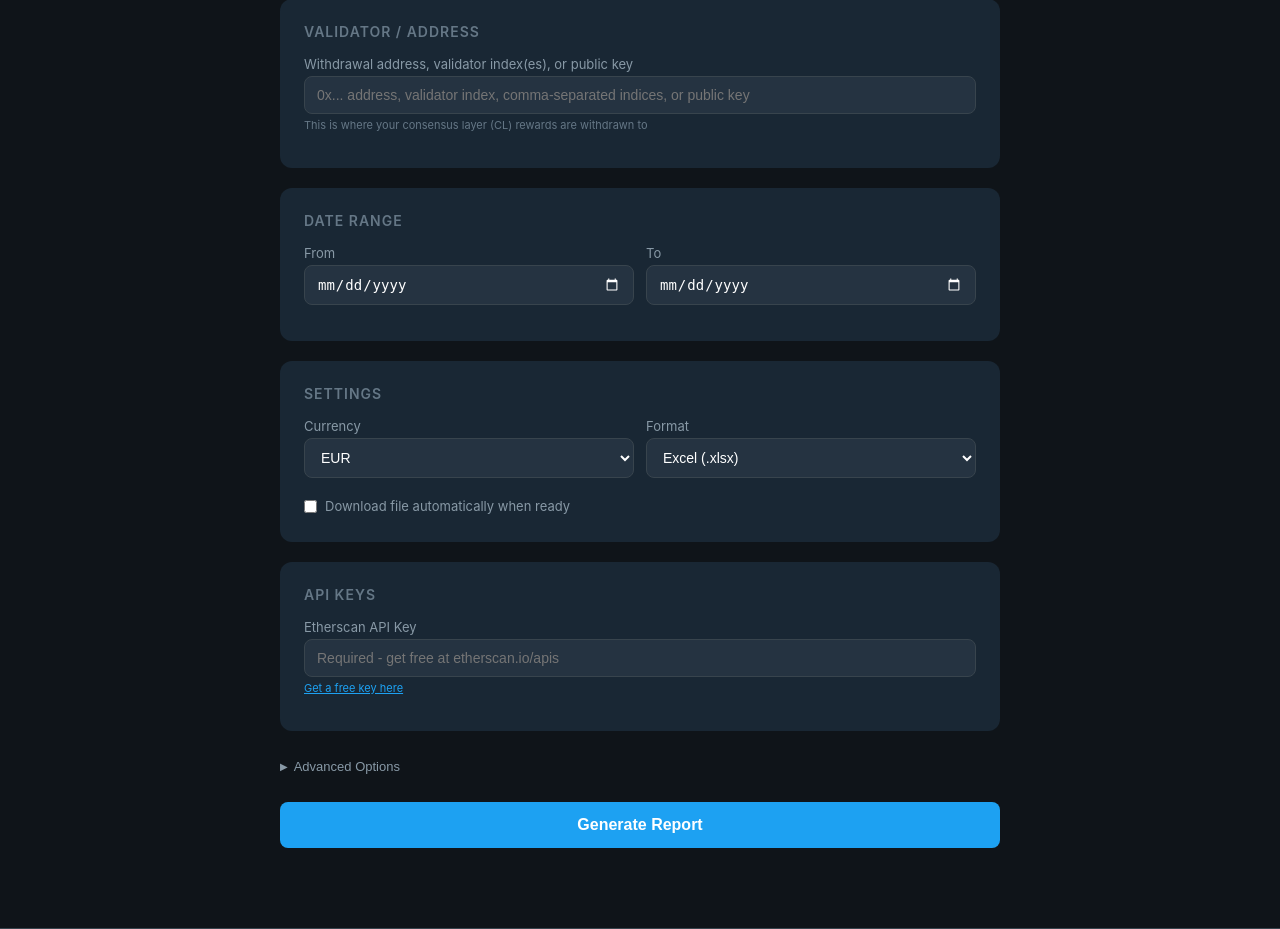
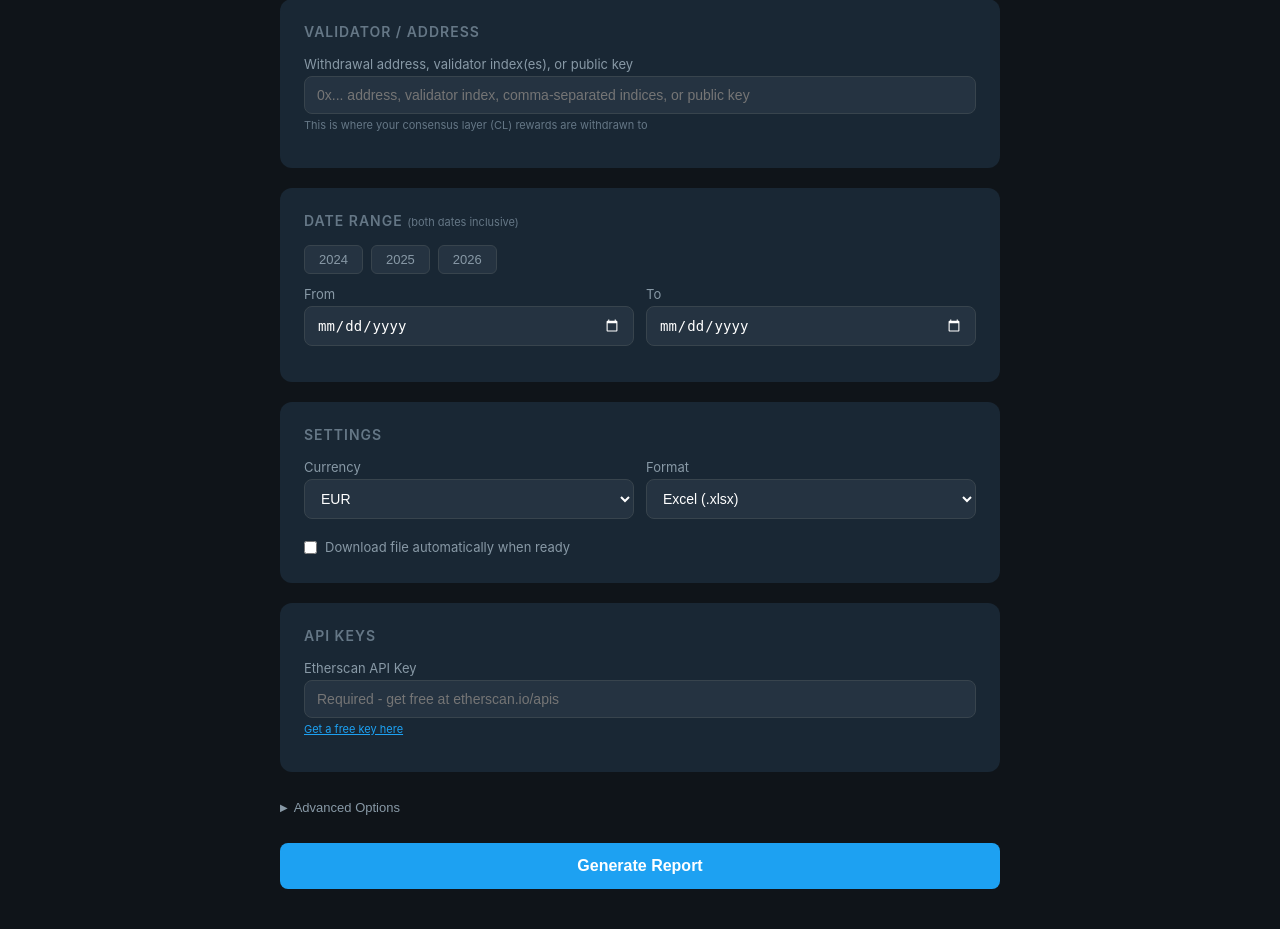
Before and after one commit to frederik12321/eth-rewards-report, a Flask app: page / in a window 1280 px wide. Shown: the part 197-1126 px from the top of the page. Run offline with Flask 3, Linux system fonts and the light colour scheme.

Commit message:
Address feedback: year buttons, date range hint, CSV validator column
1. Add quick-select year buttons (2024/2025/2026) for date range
2. Add "(both dates inclusive)" hint to the Date Range header
3. Tag block_reward events with validator index for single-validator
   reports so the CSV Validator column is populated for all rows

Co-Authored-By: Claude Opus 4.6 <noreply@anthropic.com>

```diff
--- a/staking_tax_report.py
+++ b/staking_tax_report.py
@@ -1394,6 +1394,11 @@ def gather_events(
     log(f"  Fetching execution layer rewards (local blocks + MEV) for {fee_recipient[:10]}...{fee_recipient[-4:]}...")
     block_rewards = etherscan.get_execution_rewards(fee_recipient, start_ts, end_ts)
 
+    # Tag block rewards with validator index when a single validator is queried
+    if validator_indices and len(validator_indices) == 1:
+        for br in block_rewards:
+            br["validator"] = validator_indices[0]
+
     return withdrawals + block_rewards
 
 
--- a/templates/index.html
+++ b/templates/index.html
@@ -46,6 +46,9 @@
         input, select { width: 100%; padding: 10px 12px; background: var(--input); border: 1px solid var(--border); border-radius: 8px; color: #fff; font-size: 14px; margin-bottom: 12px; }
         input:focus, select:focus { outline: none; border-color: var(--blue); }
         input[type="date"] { color-scheme: dark; }
+        .yr-btn { padding: 6px 14px; background: var(--input); border: 1px solid var(--border); border-radius: 6px; color: var(--text-dim); font-size: 13px; font-weight: 500; cursor: pointer; transition: all 0.15s; }
+        .yr-btn:hover { border-color: var(--blue); color: #fff; }
+        .yr-btn.active { background: var(--blue-dim); border-color: var(--blue); color: var(--blue); }
         .row { display: flex; gap: 12px; }
         .row > div { flex: 1; }
         .generate-btn { width: 100%; padding: 14px; background: var(--blue); color: #fff; border: none; border-radius: 8px; font-size: 16px; font-weight: 600; cursor: pointer; margin-top: 8px; transition: background 0.15s; }
@@ -209,7 +212,12 @@
                 </div>
 
                 <div class="card">
-                    <h2>Date Range</h2>
+                    <h2>Date Range <span style="font-size:11px;color:var(--text-muted);text-transform:none;letter-spacing:0;font-weight:400">(both dates inclusive)</span></h2>
+                    <div class="year-btns" style="display:flex;gap:8px;margin-bottom:12px;">
+                        <button type="button" class="yr-btn" data-year="2024">2024</button>
+                        <button type="button" class="yr-btn" data-year="2025">2025</button>
+                        <button type="button" class="yr-btn" data-year="2026">2026</button>
+                    </div>
                     <div class="row">
                         <div><label>From</label><input type="date" name="date_from" required><div class="field-error" data-for="date_from"></div></div>
                         <div><label>To</label><input type="date" name="date_to" required><div class="field-error" data-for="date_to"></div></div>
@@ -562,6 +570,25 @@
             if (document.querySelector('[name="date_to"]').value) validateField('date_to');
         });
 
+        // Year quick-select buttons
+        document.querySelectorAll('.yr-btn').forEach(btn => {
+            btn.addEventListener('click', () => {
+                const y = btn.dataset.year;
+                document.querySelector('[name="date_from"]').value = `${y}-01-01`;
+                document.querySelector('[name="date_to"]').value = `${y}-12-31`;
+                document.querySelectorAll('.yr-btn').forEach(b => b.classList.remove('active'));
+                btn.classList.add('active');
+                validateField('date_from');
+                validateField('date_to');
+            });
+        });
+        // Clear active year button when dates are manually changed
+        ['date_from', 'date_to'].forEach(name => {
+            document.querySelector(`[name="${name}"]`).addEventListener('input', () => {
+                document.querySelectorAll('.yr-btn').forEach(b => b.classList.remove('active'));
+            });
+        });
+
         // --- Chart tooltip (event delegation) ---
         document.getElementById('resultsSection').addEventListener('mousemove', function(e) {
             const row = e.target.closest('.chart-bar-row');
```
